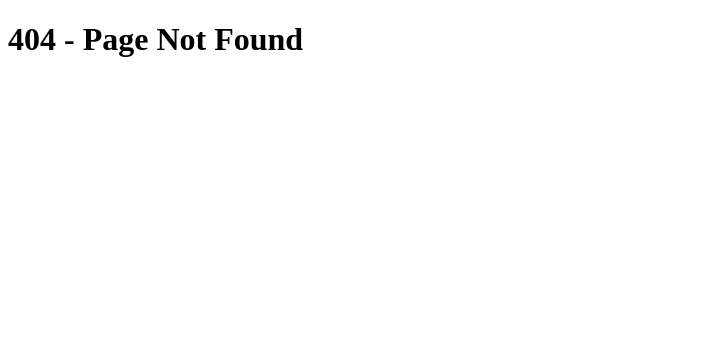
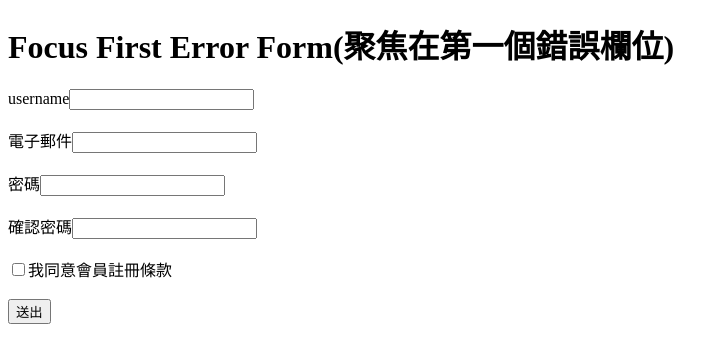
Before and after one commit to FrostAce52/next-base-main, a Next.js app: page /cs-1017/focus-first-error-form in a window 1280 px wide. Before the commit this address had no page. Shown: the top 362 px of the page, without its empty margins (0-728 px from the left). Built offline with nearby package versions, Linux system fonts and the light colour scheme.

Commit message:
form-check-advanced

```diff
--- /dev/null
+++ b/pages/cs-1017/focus-first-error-form.js
@@ -0,0 +1,201 @@
+import { useState } from 'react'
+// 需要安裝validator套件
+import validator from 'validator'
+
+export default function FocusFirstErrorForm() {
+  // 初始用物件，填入資料與呈現錯誤訊息均需要
+  const initData = {
+    username: '',
+    password: '',
+    email: '',
+    password2: '',
+    agree: false,
+  }
+
+  // 儲存表單各欄位填入資料用state
+  const [data, setData] = useState(initData)
+
+  // 儲存表單各欄位發生錯誤的訊息用state
+  // 這裡調整agree需要是空白字串，它是用來記錄錯誤訊息用的
+  const [errors, setErrors] = useState({ ...initData, agree: '' })
+
+  // 所有欄位共用的事件處理函式
+  const handleFieldChange = (e) => {
+    if (e.target.name === 'agree')
+      return setData({ ...data, agree: e.target.checked })
+
+    return setData({ ...data, [e.target.name]: e.target.value })
+  }
+
+  // 判斷某欄位是否有發生驗証錯誤(有錯誤訊息)
+  const hasError = (errors, fieldname) => {
+    return !!errors[fieldname]
+  }
+
+  // 驗証所有欄位(或單一欄位)的函式
+  const validateFields = (data, errors, fieldname = '') => {
+    // 先建立空白的錯誤訊息，代表每次檢查均需重置所有錯誤訊息開始檢查起
+    const newErrors = {}
+    Object.keys(errors).forEach((prop) => (newErrors[prop] = ''))
+
+    // 以下使用`||=`語法是同時間只有一個錯誤訊息，而且會寫在愈上面檢查的為主
+    if (validator.isEmpty(data.username, { ignore_whitespace: true })) {
+      newErrors.username ||= '帳號為必填欄位'
+    }
+
+    if (validator.isEmpty(data.password, { ignore_whitespace: true })) {
+      newErrors.password ||= '密碼為必填欄位'
+    }
+
+    if (
+      !validator.isStrongPassword(data.password, {
+        minLength: 8, // 最小字元數
+        minLowercase: 1, // 最少要幾個小寫英文字元
+        minUppercase: 1, // 最少要幾個大寫英文字元
+        minNumbers: 0, // 最少要幾個數字
+        minSymbols: 0, // 最少要幾個符號
+      })
+    ) {
+      newErrors.password ||=
+        '密碼至少8個至多12個字元，而且至少需包含一個英文大寫與一個英文小寫字元'
+    }
+
+    if (data.password.length > 12) {
+      newErrors.password ||= '密碼至多12個字元'
+    }
+
+    if (data.password !== data.password2) {
+      newErrors.password ||= '密碼與確認密碼要一致'
+      newErrors.password2 ||= '密碼與確認密碼要一致'
+    }
+
+    if (validator.isEmpty(data.email, { ignore_whitespace: true })) {
+      newErrors.email ||= '電子郵件為必填欄位'
+    }
+
+    if (!validator.isEmail(data.email)) {
+      newErrors.email ||= '電子郵件格式不正確'
+    }
+
+    if (!data.agree) {
+      newErrors.agree ||= '需要同意會員註冊條款'
+    }
+
+    // 回傳視是單欄位檢查(blur)->回傳只改變此欄位errors物件
+    // 還是全體檢查(submit)->回傳整個改變過errors物件
+    return fieldname
+      ? { ...errors, [fieldname]: newErrors[fieldname] }
+      : newErrors
+  }
+
+  // 每欄位失焦時會進行該欄位的檢查，如果有錯誤會呈現，或是正確後消去錯誤訊息
+  const handleBlur = (e) => {
+    const newErrors = validateFields(data, errors, e.target.name)
+    setErrors(newErrors)
+  }
+
+  const handleSubmit = (e) => {
+    e.preventDefault()
+    // const formdata = new FormData(e.target)
+    const inputs = e.target.elements
+
+    // 驗証錯誤後，呈現錯誤訊息
+    const newErrors = validateFields(data, errors)
+    setErrors(newErrors)
+
+    // 對所有欄位進行迴圈，聚焦(focus)在第一個發生錯誤的欄位
+    for (let i = 0; i < inputs.length; i++) {
+      if (
+        inputs[i].nodeName === 'INPUT' &&
+        hasError(newErrors, inputs[i].name)
+      ) {
+        inputs[i].focus()
+        return // 這裡不用break，因為有找到錯誤，直接用return跳出此函式
+      }
+    }
+
+    // 如果完全驗証後無錯誤，才會執行到這裡的程式碼
+    alert('no error and submit to server')
+  }
+
+  return (
+    <>
+      <h1>Focus First Error Form(聚焦在第一個錯誤欄位)</h1>
+      <style jsx>{`
+        .error {
+          color: red;
+          font-size: 13px;
+          min-height: 18px;
+        }
+      `}</style>
+      <form onSubmit={handleSubmit}>
+        <div>
+          <label>
+            username
+            <input
+              type="text"
+              name="username"
+              value={data.username}
+              onChange={handleFieldChange}
+              onBlur={handleBlur}
+            />
+          </label>
+          <div className="error">{errors.username}</div>
+        </div>
+        <div>
+          <label>
+            電子郵件
+            <input
+              type="text"
+              name="email"
+              value={data.email}
+              onChange={handleFieldChange}
+              onBlur={handleBlur}
+            />
+          </label>
+          <div className="error">{errors.email}</div>
+        </div>
+        <div>
+          <label>
+            密碼
+            <input
+              type="text"
+              name="password"
+              value={data.password}
+              onChange={handleFieldChange}
+              onBlur={handleBlur}
+            />
+          </label>
+          <div className="error">{errors.password}</div>
+        </div>
+        <div>
+          <label>
+            確認密碼
+            <input
+              type="text"
+              name="password2"
+              value={data.password2}
+              onChange={handleFieldChange}
+              onBlur={handleBlur}
+            />
+          </label>
+          <div className="error">{errors.password2}</div>
+        </div>
+        <div>
+          <label>
+            <input
+              type="checkbox"
+              name="agree"
+              checked={data.agree}
+              onChange={handleFieldChange}
+              onBlur={handleBlur}
+            />
+            我同意會員註冊條款
+          </label>
+          <div className="error">{errors.agree}</div>
+        </div>
+        <button type="submit">送出</button>
+      </form>
+    </>
+  )
+}
```
